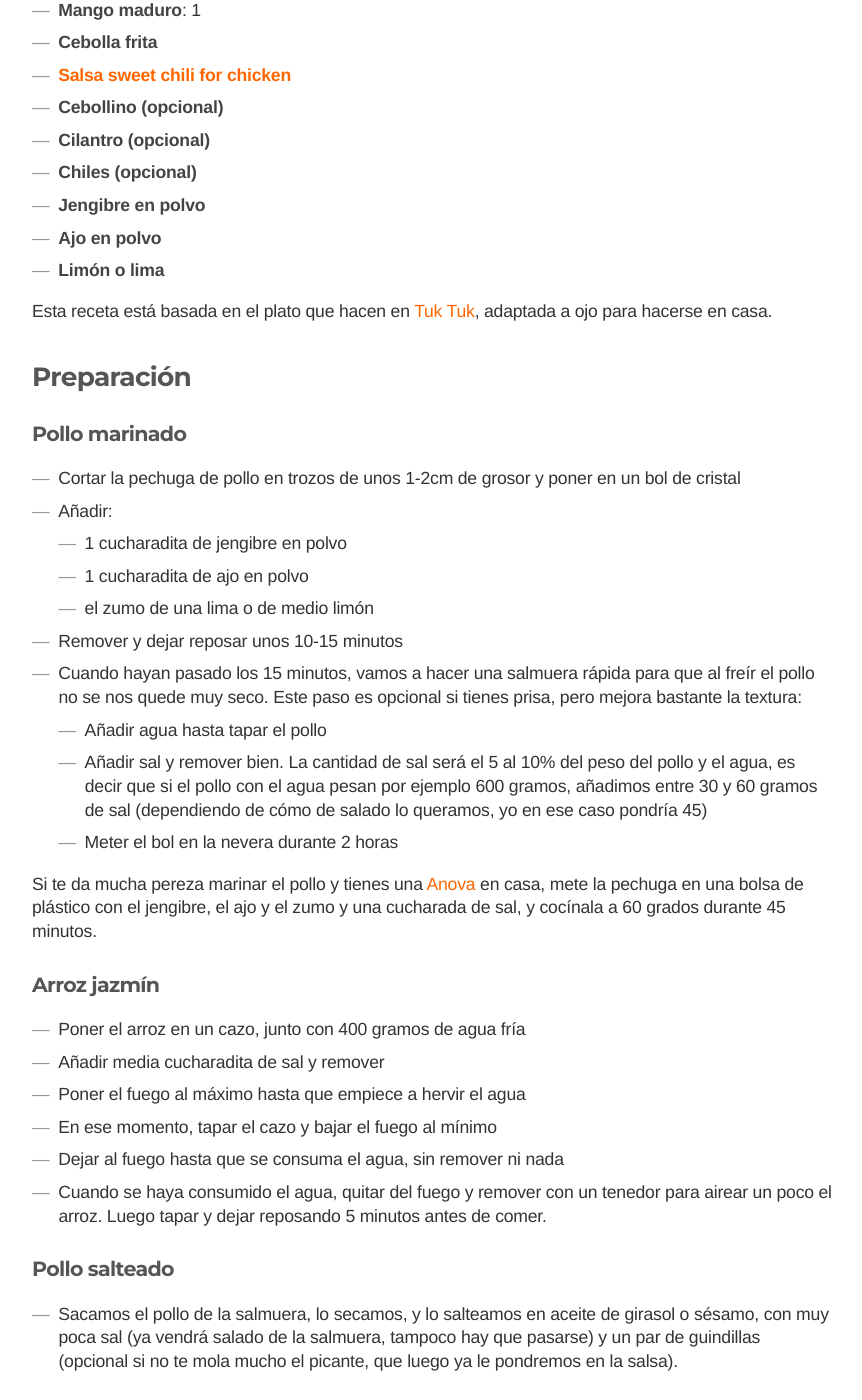
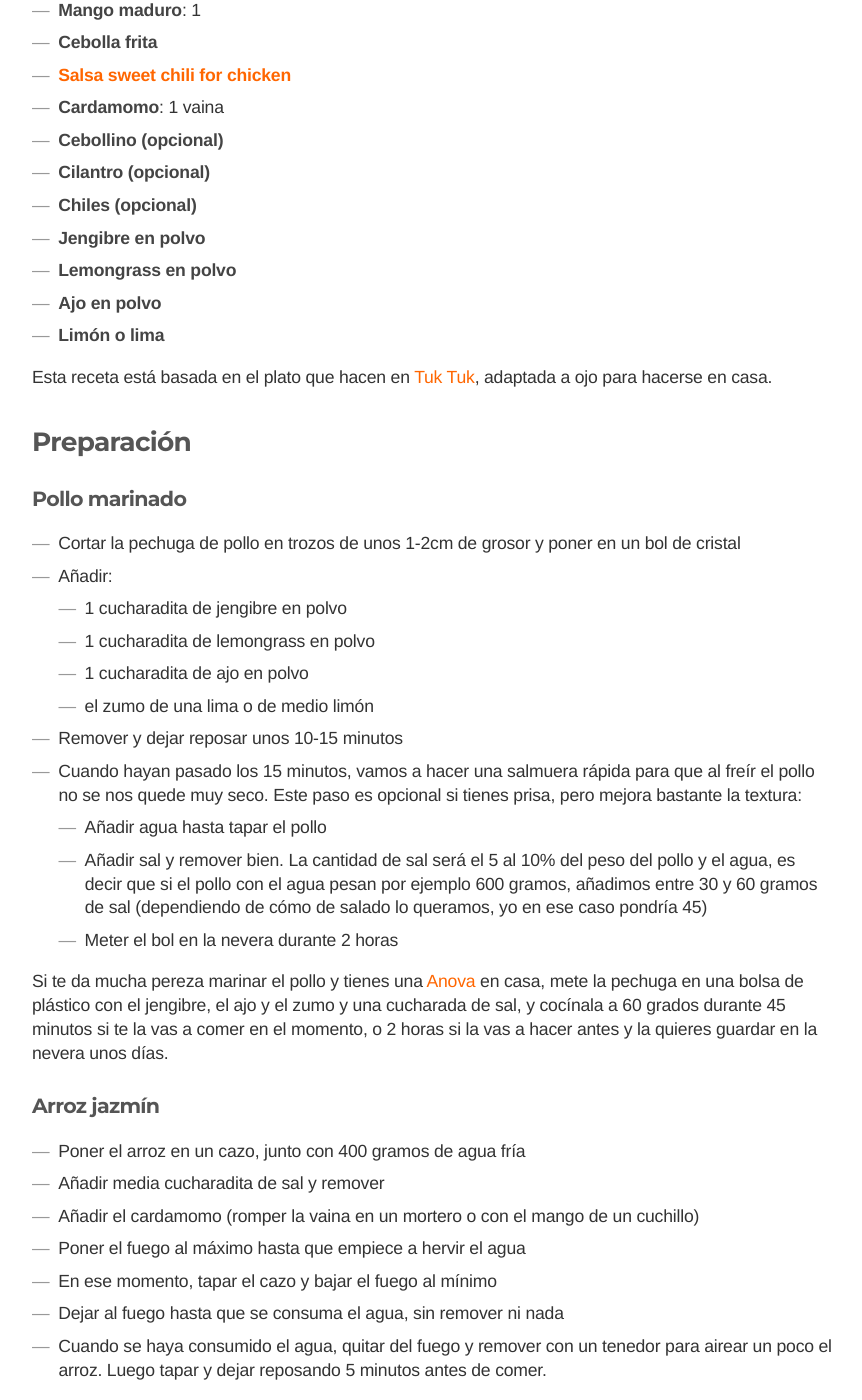
Before and after one commit to bomberstudios/recetas, a Jekyll site: the page built from _recetas/chili-mango-pollo.md, in a window 1280 px wide and 1400 px high, scrolled down 1173 px. Shown: the whole window, without its empty margins (208-1070 px from the left). Built offline with Jekyll 4.4.1, drawn with Linux system fonts in a browser that asks for light colours.

Commit message:
Tweaks a la receta del CMP

```diff
--- a/_recetas/chili-mango-pollo.md
+++ b/_recetas/chili-mango-pollo.md
@@ -17,10 +17,13 @@
   - nombre: cebolla frita
   - nombre: salsa sweet chili for chicken
     url: https://wenzhousupermercados.com/salsa-agripicante-para-pollo-295ml
+  - nombre: cardamomo
+    cantidad: 1 vaina
   - nombre: cebollino (opcional)
   - nombre: cilantro (opcional)
   - nombre: chiles (opcional)
   - nombre: jengibre en polvo
+  - nombre: lemongrass en polvo
   - nombre: ajo en polvo
   - nombre: limón o lima
 ---
@@ -34,6 +37,7 @@
 - Cortar la pechuga de pollo en trozos de unos 1-2cm de grosor y poner en un bol de cristal
 - Añadir:
   - 1 cucharadita de jengibre en polvo
+  - 1 cucharadita de lemongrass en polvo
   - 1 cucharadita de ajo en polvo
   - el zumo de una lima o de medio limón
 - Remover y dejar reposar unos 10-15 minutos
@@ -42,12 +46,13 @@
   - Añadir sal y remover bien. La cantidad de sal será el 5 al 10% del peso del pollo y el agua, es decir que si el pollo con el agua pesan por ejemplo 600 gramos, añadimos entre 30 y 60 gramos de sal (dependiendo de cómo de salado lo queramos, yo en ese caso pondría 45)
   - Meter el bol en la nevera durante 2 horas
 
-Si te da mucha pereza marinar el pollo y tienes una [Anova](https://anovaculinary.com) en casa, mete la pechuga en una bolsa de plástico con el jengibre, el ajo y el zumo y una cucharada de sal, y cocínala a 60 grados durante 45 minutos.
+Si te da mucha pereza marinar el pollo y tienes una [Anova](https://anovaculinary.com) en casa, mete la pechuga en una bolsa de plástico con el jengibre, el ajo y el zumo y una cucharada de sal, y cocínala a 60 grados durante 45 minutos si te la vas a comer en el momento, o 2 horas si la vas a hacer antes y la quieres guardar en la nevera unos días.
 
 ### Arroz jazmín
 
 - Poner el arroz en un cazo, junto con 400 gramos de agua fría
 - Añadir media cucharadita de sal y remover
+- Añadir el cardamomo (romper la vaina en un mortero o con el mango de un cuchillo)
 - Poner el fuego al máximo hasta que empiece a hervir el agua
 - En ese momento, tapar el cazo y bajar el fuego al mínimo
 - Dejar al fuego hasta que se consuma el agua, sin remover ni nada
```
